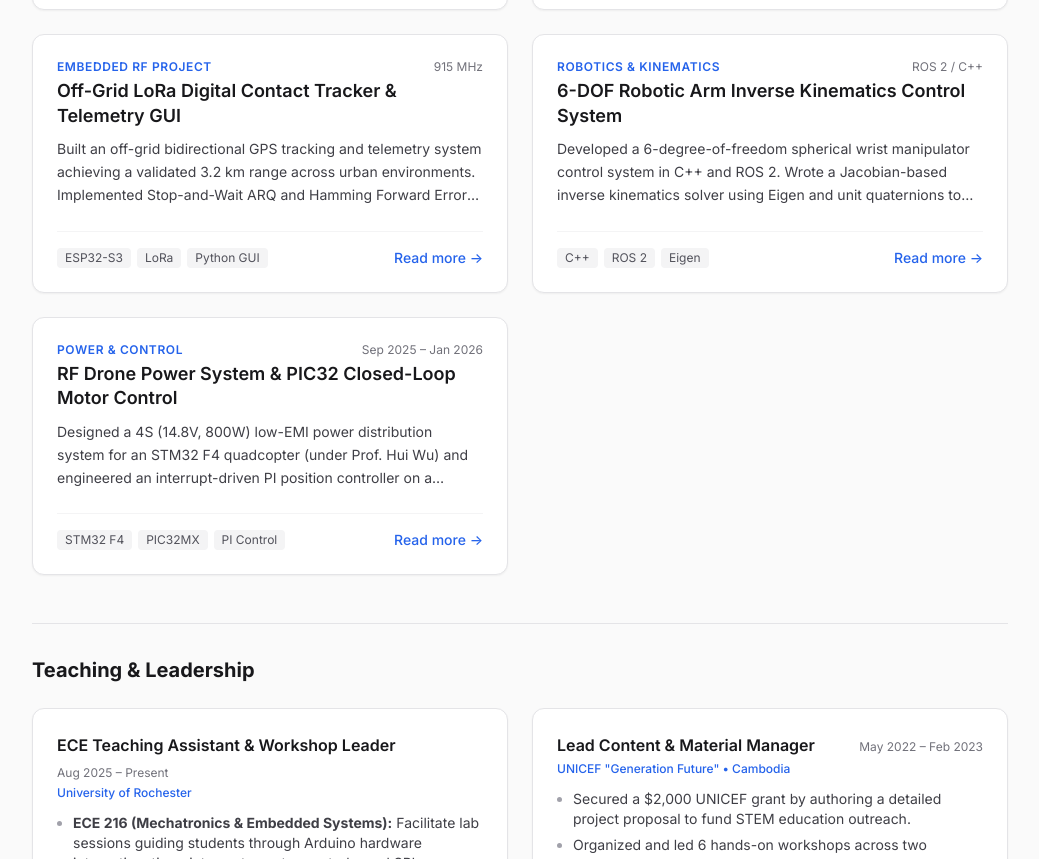
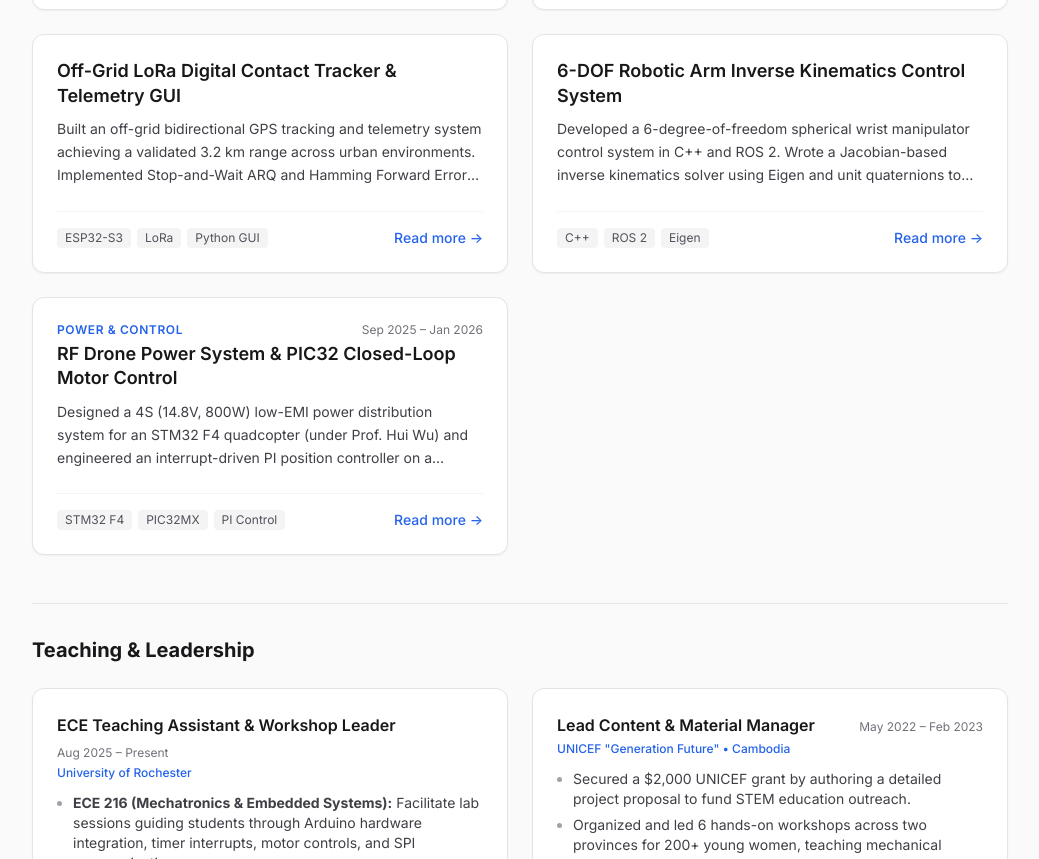
Before and after one commit to sopheakdeybov/sopheakdeybov.github.io, a plain HTML site: page index.html in a window 1280 px wide. Shown: the part 1411-2270 px from the top of the page, without its empty margins (120-1159 px from the left). Drawn offline with nearby package versions, Linux system fonts and the light colour scheme.

Commit message:
more changes

```diff
--- a/index.html
+++ b/index.html
@@ -229,10 +229,6 @@
           <article onclick="openProject('lora-tracker')"
             class="project-card cursor-pointer rounded-xl border border-zinc-200 bg-white p-6 flex flex-col justify-between shadow-sm">
             <div>
-              <div class="flex items-baseline justify-between gap-2 mb-1">
-                <span class="text-xs font-semibold text-blue-600 uppercase tracking-wider">Embedded RF Project</span>
-                <span class="text-xs text-zinc-500 shrink-0">915 MHz</span>
-              </div>
               <h3 class="text-lg font-semibold text-zinc-900 leading-snug">
                 Off-Grid LoRa Digital Contact Tracker &amp; Telemetry GUI
               </h3>
@@ -256,11 +252,6 @@
           <article onclick="openProject('robotic-arm')"
             class="project-card cursor-pointer rounded-xl border border-zinc-200 bg-white p-6 flex flex-col justify-between shadow-sm">
             <div>
-              <div class="flex items-baseline justify-between gap-2 mb-1">
-                <span class="text-xs font-semibold text-blue-600 uppercase tracking-wider">Robotics &amp;
-                  Kinematics</span>
-                <span class="text-xs text-zinc-500 shrink-0">ROS 2 / C++</span>
-              </div>
               <h3 class="text-lg font-semibold text-zinc-900 leading-snug">
                 6-DOF Robotic Arm Inverse Kinematics Control System
               </h3>
```
